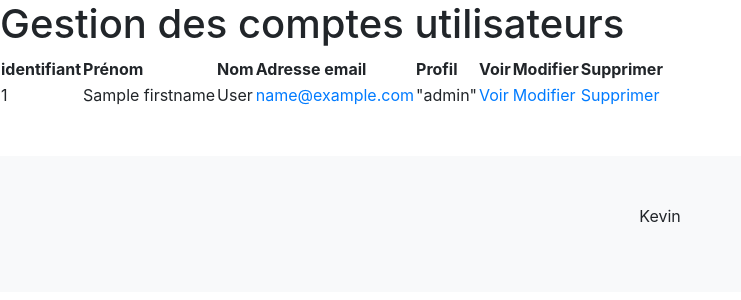
After one commit to accessiproject/application_gestion_bancaire, a Symfony app: template templates/user/index.html.twig in a window 1280 px wide. The commit adds this page. Shown: the top 300 px of the page, without its empty margins (0-741 px from the left). Run offline with Twig, Linux system fonts and the light colour scheme; the template is opened without the code that fills it: most values are stand-ins (such as "Sample title", 1, 10 or a date in 2020); some libraries are stand-ins or nearby versions.

Commit message:
creation method user_index

```diff
--- a/templates/base.html.twig
+++ b/templates/base.html.twig
@@ -1,12 +1,24 @@
 <!DOCTYPE html>
-<html>
+<html lang="fr">
     <head>
         <meta charset="UTF-8">
         <title>{% block title %}Welcome!{% endblock %}</title>
+        <link rel="stylesheet" href="https://cdn.jsdelivr.net/npm/bootstrap@4.5.3/dist/css/bootstrap.min.css" integrity="sha384-TX8t27EcRE3e/ihU7zmQxVncDAy5uIKz4rEkgIXeMed4M0jlfIDPvg6uqKI2xXr2" crossorigin="anonymous">
+        <script src="https://code.jquery.com/jquery-3.5.1.slim.min.js" integrity="sha384-DfXdz2htPH0lsSSs5nCTpuj/zy4C+OGpamoFVy38MVBnE+IbbVYUew+OrCXaRkfj" crossorigin="anonymous"></script>
+        <script src="https://cdn.jsdelivr.net/npm/bootstrap@4.5.3/dist/js/bootstrap.bundle.min.js" integrity="sha384-ho+j7jyWK8fNQe+A12Hb8AhRq26LrZ/JpcUGGOn+Y7RsweNrtN/tE3MoK7ZeZDyx" crossorigin="anonymous"></script>
+        <!--<link rel="stylesheet" href="path/to/font-awesome/css/font-awesome.min.css">-->
+        <link rel="stylesheet" href="https://stackpath.bootstrapcdn.com/font-awesome/4.7.0/css/font-awesome.min.css">
+        <link rel="stylesheet" href="/main.css">
+        <link rel="stylesheet" href="/css/main.css">
         {% block stylesheets %}{% endblock %}
     </head>
     <body>
+
+        {% include 'partials/header.html.twig' %}
+
         {% block body %}{% endblock %}
+
+        {% include 'partials/footer.html.twig' %}
         {% block javascripts %}{% endblock %}
     </body>
 </html>
--- /dev/null
+++ b/templates/partials/footer.html.twig
@@ -0,0 +1,5 @@
+<footer class="mt-5 bg-light py-5 text-center">
+	<ul>
+	<p>Kevin</p>
+	</ul>
+</footer>
--- /dev/null
+++ b/templates/partials/header.html.twig
@@ -0,0 +1,9 @@
+{% if is_granted('ROLE_ADMIN') %}
+	<nav>
+		<ul>
+			<li>
+				<a class="btn btn-primary" href="{{ path('user_index') }}">Gérer les comptes utilisateurs</a>
+			</li>
+		</ul>
+	</nav>
+{% endif %}
--- /dev/null
+++ b/templates/user/index.html.twig
@@ -0,0 +1,34 @@
+{% extends 'base.html.twig' %}
+
+{% block title %}Gestion des comptes utilisateurs{% endblock %}
+
+{% block body %}
+<div class="example-wrapper">
+    <h1>Gestion des comptes utilisateurs</h1>
+	<table>
+		<tr>
+			<th>identifiant</th>
+			<th>Prénom</th>
+			<th>Nom</th>
+			<th>Adresse email</th>
+			<th>Profil</th>
+			<th>Voir</th>
+			<th>Modifier</th>
+			<th>Supprimer</th>
+		</tr>
+		{% for user in users %}
+			<tr>
+				<td>{{ user.id }}</td>
+				<td>{{ user.firstname }}</td>
+				<td>{{ user.lastname }}</td>
+				<td><a href="mailto:{{ user.email }}">{{ user.email }}</a></td>
+				<td>{{ user.roles ? user.roles|json_encode : '' }}</td>
+				<td><a href="">Voir</a></td>
+				<td><a href="">Modifier</a></td>
+				<td><a href="">Supprimer</a></td>
+			</tr>
+		{% endfor %}
+	</table>
+
+</div>
+{% endblock %}
```
Also changed, not shown: src/Controller/UserController.php (added, +26 -0 lines).
